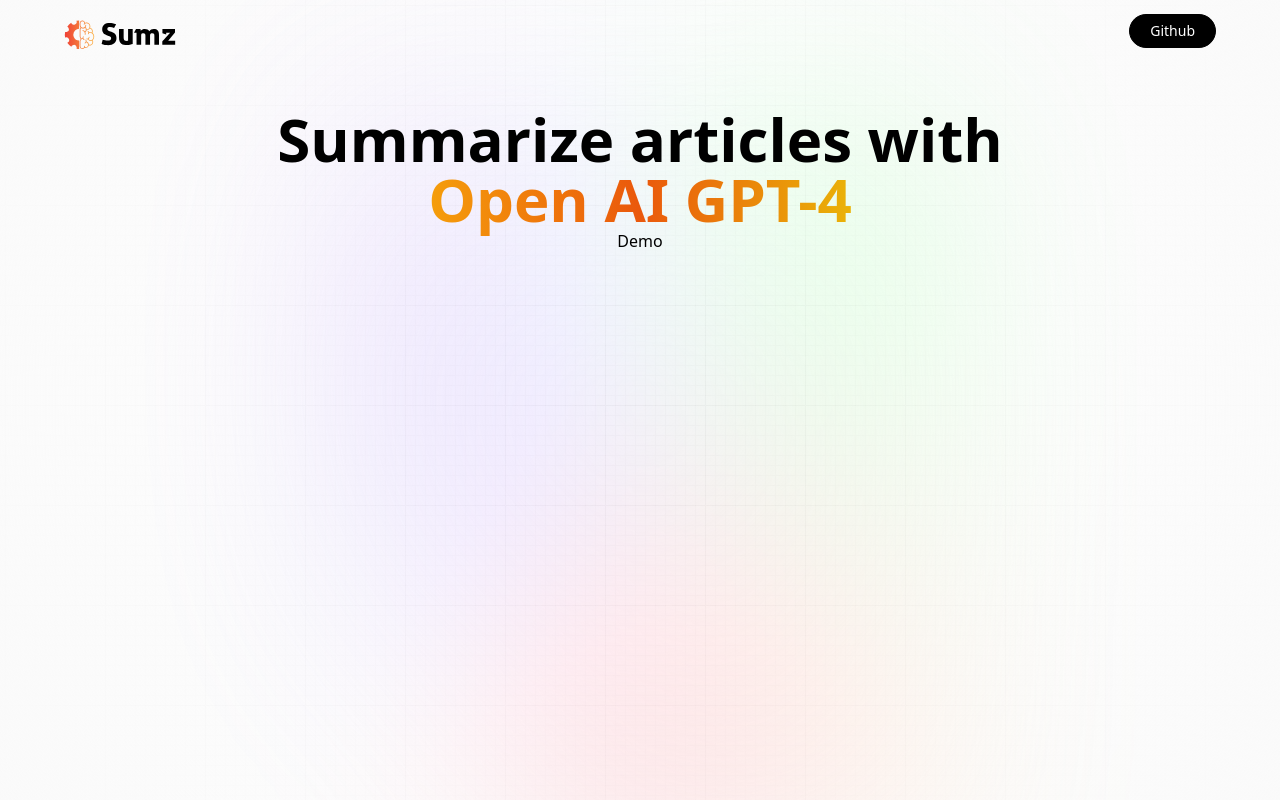
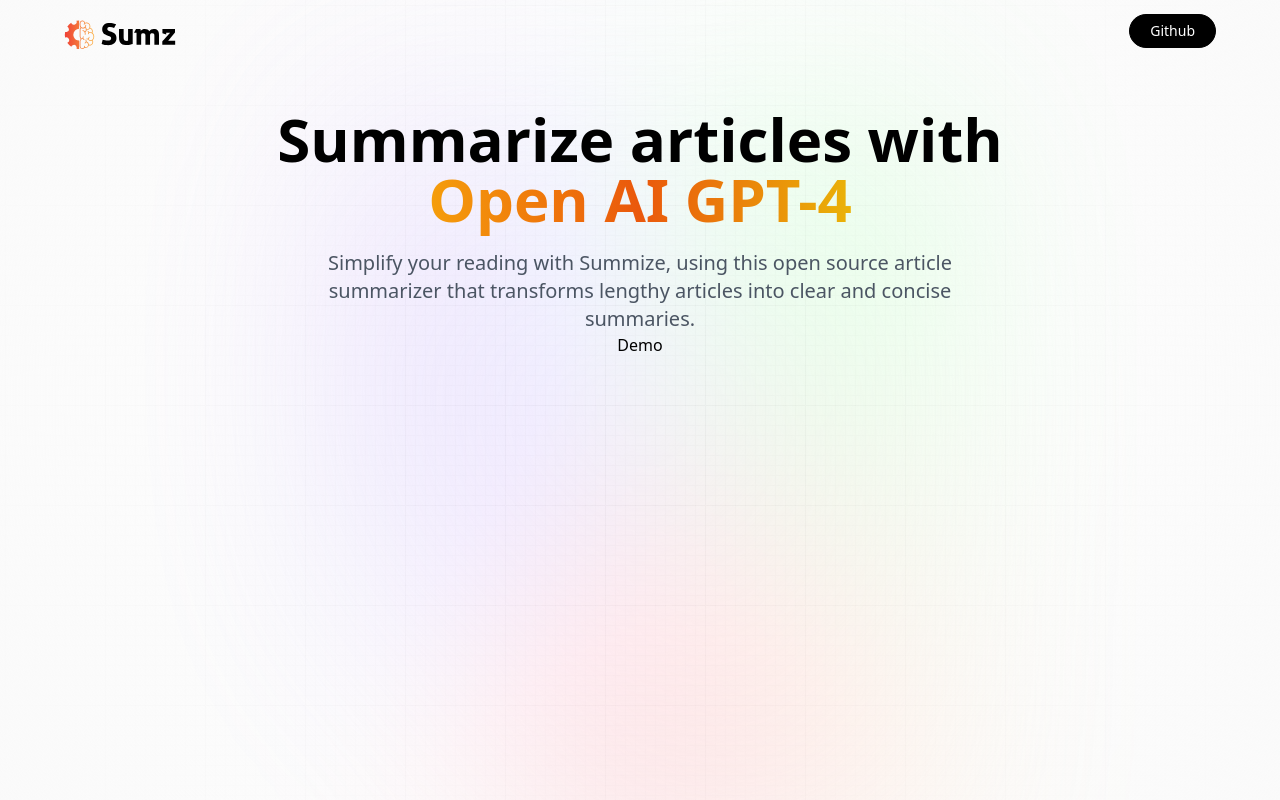
Before and after one commit to Azikenp/AI-summarizer, a React (Vite) app: page / in a window 1280 px wide. Built offline with nearby package versions, Linux system fonts and the light colour scheme; a web font is replaced by a local one.

Commit message:
hero done

```diff
--- a/src/components/Hero.jsx
+++ b/src/components/Hero.jsx
@@ -17,9 +17,14 @@
       </nav>
 
       <h1 className="head_text">
-        Summarize articles with <br />{" "}
+        Summarize articles with <br className="max-md:hidden" />
         <span className="orange_gradient">Open AI GPT-4</span>
       </h1>
+
+      <h2 className="desc">
+        Simplify your reading with Summize, using this open source article summarizer
+        that transforms lengthy articles into clear and concise summaries.
+      </h2>
     </header>
   );
 };
```
